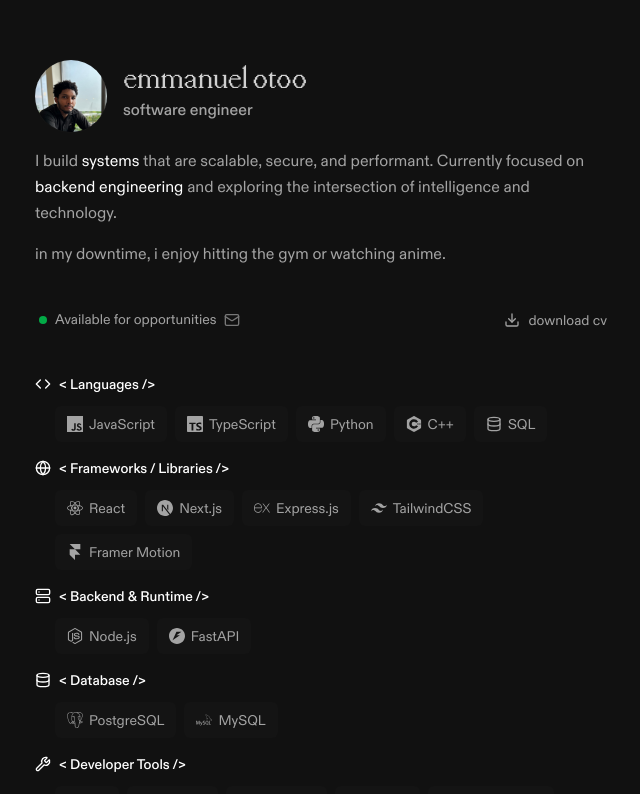
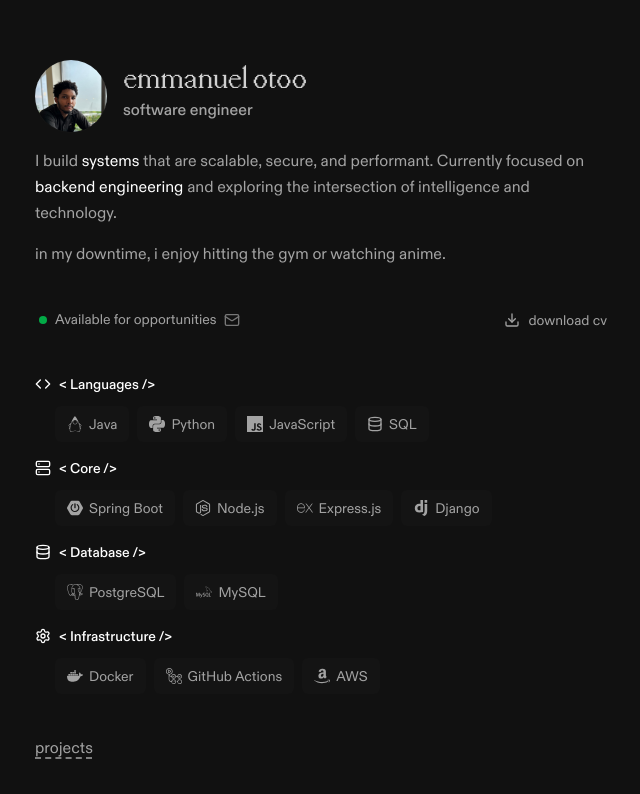
Before and after one commit to emmanuelotoo/portfolio, a Next.js app: page / in a window 1280 px wide. Shown: the part 148-942 px from the top of the page, without its empty margins (317-957 px from the left). Built offline with nearby package versions, Linux system fonts and the light colour scheme.

Commit message:
refactor Skills component to streamline skill categories and update icons

```diff
--- a/src/components/skills.tsx
+++ b/src/components/skills.tsx
@@ -1,29 +1,22 @@
 import {
   Code,
   Database,
-  Globe,
   Server,
-  Wrench,
-  Code2
+  Settings
 } from "lucide-react";
 import {
   SiJavascript,
-  SiTypescript,
   SiPython,
-  SiCplusplus,
-  SiReact,
-  SiNextdotjs,
+  SiOpenjdk,
+  SiSpringboot,
+  SiNodedotjs,
   SiExpress,
-  SiFastapi,
-  SiTailwindcss,
-  SiFramer,
-  SiNodedotjs,
+  SiDjango,
   SiPostgresql,
-  SiGit,
-  SiGithub,
-  SiVercel,
-  SiDigitalocean,
-  SiMysql
+  SiMysql,
+  SiDocker,
+  SiGithubactions,
+  SiAmazon
 } from "react-icons/si";
 
 export const Skills = () => {
@@ -32,30 +25,20 @@ export const Skills = () => {
       title: "Languages",
       icon: <Code className="w-3 h-3 sm:w-4 sm:h-4" />,
       skills: [
+        { name: "Java", icon: <SiOpenjdk className="w-3 h-3 sm:w-4 sm:h-4" /> },
+        { name: "Python", icon: <SiPython className="w-3 h-3 sm:w-4 sm:h-4" /> },
         { name: "JavaScript", icon: <SiJavascript className="w-3 h-3 sm:w-4 sm:h-4" /> },
-        { name: "TypeScript", icon: <SiTypescript className="w-3 h-3 sm:w-4 sm:h-4" /> },
-        { name: "Python", icon: <SiPython className="w-3 h-3 sm:w-4 sm:h-4" /> },
-        { name: "C++", icon: <SiCplusplus className="w-3 h-3 sm:w-4 sm:h-4" /> },
         { name: "SQL", icon: <Database className="w-3 h-3 sm:w-4 sm:h-4" /> },
       ]
     },
     {
-      title: "Frameworks / Libraries",
-      icon: <Globe className="w-3 h-3 sm:w-4 sm:h-4" />,
-      skills: [
-        { name: "React", icon: <SiReact className="w-3 h-3 sm:w-4 sm:h-4" /> },
-        { name: "Next.js", icon: <SiNextdotjs className="w-3 h-3 sm:w-4 sm:h-4" /> },
-        { name: "Express.js", icon: <SiExpress className="w-3 h-3 sm:w-4 sm:h-4" /> },
-        { name: "TailwindCSS", icon: <SiTailwindcss className="w-3 h-3 sm:w-4 sm:h-4" /> },
-        { name: "Framer Motion", icon: <SiFramer className="w-3 h-3 sm:w-4 sm:h-4" /> },
-      ]
-    },
-    {
-      title: "Backend & Runtime",
+      title: "Core",
       icon: <Server className="w-3 h-3 sm:w-4 sm:h-4" />,
       skills: [
+        { name: "Spring Boot", icon: <SiSpringboot className="w-3 h-3 sm:w-4 sm:h-4" /> },
         { name: "Node.js", icon: <SiNodedotjs className="w-3 h-3 sm:w-4 sm:h-4" /> },
-        { name: "FastAPI", icon: <SiFastapi className="w-3 h-3 sm:w-4 sm:h-4" /> },
+        { name: "Express.js", icon: <SiExpress className="w-3 h-3 sm:w-4 sm:h-4" /> },
+        { name: "Django", icon: <SiDjango className="w-3 h-3 sm:w-4 sm:h-4" /> },
       ]
     },
     {
@@ -67,14 +50,12 @@ export const Skills = () => {
       ]
     },
     {
-      title: "Developer Tools",
-      icon: <Wrench className="w-3 h-3 sm:w-4 sm:h-4" />,
+      title: "Infrastructure",
+      icon: <Settings className="w-3 h-3 sm:w-4 sm:h-4" />,
       skills: [
-        { name: "Git", icon: <SiGit className="w-3 h-3 sm:w-4 sm:h-4" /> },
-        { name: "GitHub", icon: <SiGithub className="w-3 h-3 sm:w-4 sm:h-4" /> },
-        { name: "VS Code", icon: <Code2 className="w-3 h-3 sm:w-4 sm:h-4" /> },
-        { name: "Vercel", icon: <SiVercel className="w-3 h-3 sm:w-4 sm:h-4" /> },
-        { name: "DigitalOcean", icon: <SiDigitalocean className="w-3 h-3 sm:w-4 sm:h-4" /> },
+        { name: "Docker", icon: <SiDocker className="w-3 h-3 sm:w-4 sm:h-4" /> },
+        { name: "GitHub Actions", icon: <SiGithubactions className="w-3 h-3 sm:w-4 sm:h-4" /> },
+        { name: "AWS", icon: <SiAmazon className="w-3 h-3 sm:w-4 sm:h-4" /> },
       ]
     }
   ];
```
